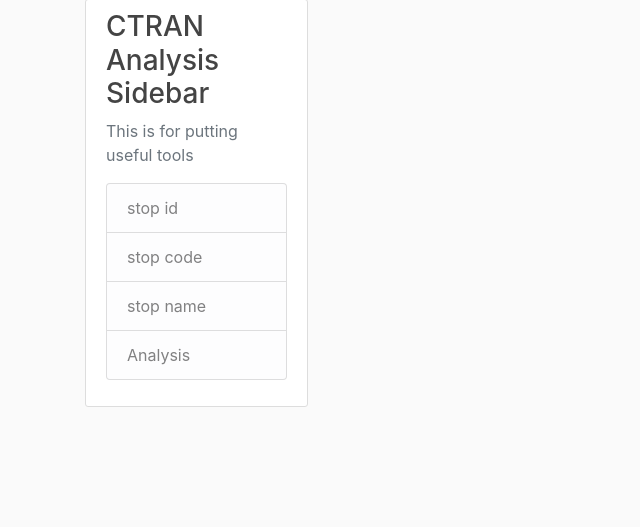
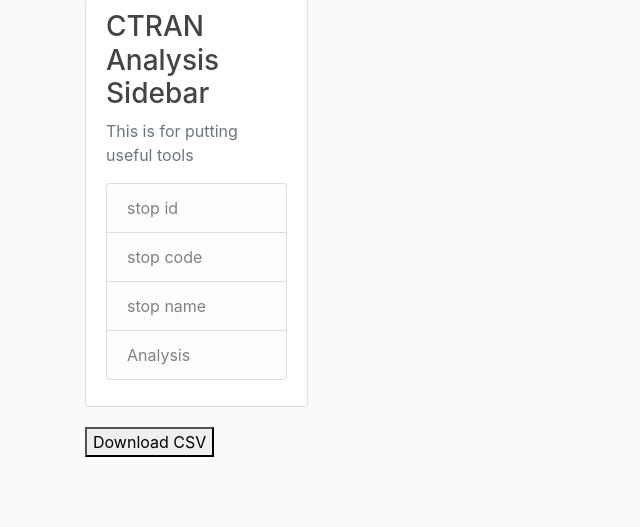
Before and after one commit to StopSpot/StopSpot, a Django app: template ctran_project_postgresql_integration_1/SysMap/templates/SysMap/home.html in a window 1280 px wide. Shown: the part 81-608 px from the top of the page, without its empty margins (0-640 px from the left). Run offline with Django 3.2, Linux system fonts and the light colour scheme; the template is opened without the code that fills it, so the values that code supplies are empty; some libraries are stand-ins or nearby versions.

Commit message:
download csv works for system view

```diff
--- a/ctran_project_postgresql_integration_1/SysMap/templates/SysMap/home.html
+++ b/ctran_project_postgresql_integration_1/SysMap/templates/SysMap/home.html
@@ -12,6 +12,23 @@
 
 
   <body>
+      <style>
+
+          .leaflet-container {  /* all maps */
+              width:  800px;
+              height: 600px;
+          }
+
+          #specialbigmap {
+              height: 800px;
+          }
+
+          /* Resize the "display_raw" textbox */
+          .django-leaflet-raw-textarea {
+              width: 100%;
+          }
+
+      </style>
     <!-- This is the sidebar to hold analysis/information for System Map. It is placed before map call for design purposes. -->
 
     <div class="row">
@@ -32,6 +49,10 @@
         {% leaflet_map "system_map" callback="map_init" %}
       </div>
     </div>
+    <div>
+      <button onclick="downloadCSV('system_percent_error')">Download CSV</button>
+    </div>
+
     <script>
 
 
@@ -102,6 +123,31 @@
           });
 
       }
+      function downloadCSV(filename){
+        let a = document.createElement('a');
+        let pct_err = {{pct_error_dict|safe}};
+        let pct_err_csv = jsonToCSV(pct_err);
+
+
+        a.setAttribute('href', 'data:text/plain;charset=utf-8,' + encodeURIComponent(pct_err_csv));
+        a.setAttribute('download', filename);
+        a.style.display = 'none';
+        document.body.appendChild(a);
+
+        a.click();
+
+        document.body.removeChild(a);
+
+      }
+      function jsonToCSV(json_data){
+        csv = 'Stop,Percent Error \n';
+        keys = Object.keys(json_data);
+        for(key in keys){
+          csv += keys[key] + ',' + json_data[keys[key]] + '\n';
+        }
+        console.log(csv);
+        return csv;
+      }
     </script>
 
 
--- a/ctran_project_postgresql_integration_1/SysMap/views.py
+++ b/ctran_project_postgresql_integration_1/SysMap/views.py
@@ -16,10 +16,14 @@
     total_stop_dict = {}
     greaterThan_stop_dict = {}
     pct_error_dict = {}
+    euclidian_dict = {}
+    euclidian_gte = {}
 
     for stop in bus_stops.iterator():
         total_stop_dict[stop.stop_code] = 0
         greaterThan_stop_dict[stop.stop_code] = 0
+        euclidian_dict[stop.stop_code] = (stop.stop_lon,stop.stop_lat)
+
 
     for stop in stop_instances.iterator():
         try:
--- a/ctran_project_postgresql_integration_1/ctran_project_env_1/settings.py
+++ b/ctran_project_postgresql_integration_1/ctran_project_env_1/settings.py
@@ -91,9 +91,9 @@
 DATABASES = {
     'default': {
         'ENGINE': 'django.db.backends.postgresql',
-        'NAME': 'experiment_db',
+        'NAME': 'SysMap',
         'USER': 'postgres',
-        'PASSWORD': 'Dymanic1-1',
+        'PASSWORD': '6cs0zi151!',
         'HOST': 'localhost'
     }
 }
```
